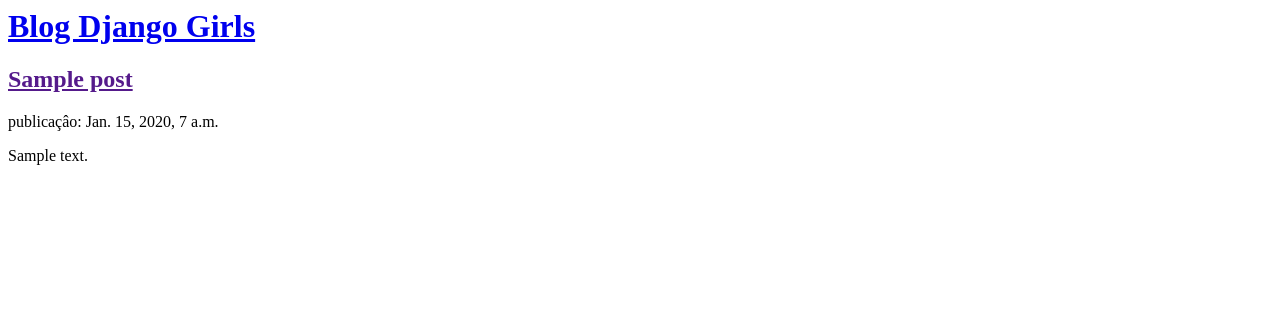
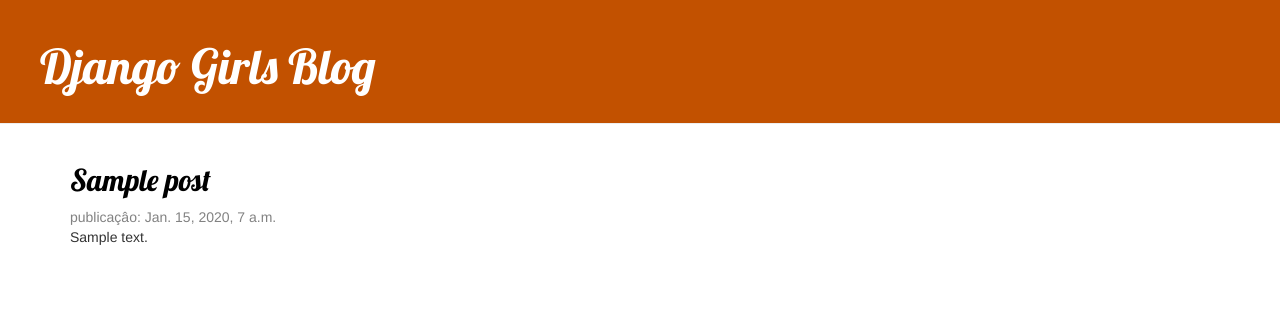
Before and after one commit to FabricioS2/my-first-blog, a Django app: page / in a window 1280 px wide. Shown: the top 316 px of the page. Run offline with Django 3.2, Linux system fonts and the light colour scheme; tables that the repository leaves empty hold one stand-in row (values such as "Sample post"); some libraries are stand-ins or nearby versions.

Commit message:
css e fim do site

```diff
--- /dev/null
+++ b/blog/static/css/blog.css
@@ -0,0 +1,50 @@
+.page-header {
+    background-color: #C25100;
+    margin-top: 0;
+    padding: 20px 20px 20px 40px;
+}
+
+.page-header h1, .page-header h1 a, .page-header h1 a:visited, .page-header h1 a:active {
+    color: #ffffff;
+    font-size: 36pt;
+    text-decoration: none;
+}
+
+.content {
+    margin-left: 40px;
+}
+
+h1, h2, h3, h4 {
+    font-family: 'Lobster', cursive;
+}
+
+.date {
+    color: #828282;
+}
+
+.save {
+    float: right;
+}
+
+
+
+.post-form textarea, .post-form input {
+
+    width: 100%;
+}
+
+.top-menu, .top-menu:hover, .top-menu:visited {
+    color: #ffffff;
+    float: right;
+    font-size: 26pt;
+    margin-right: 20px;
+}
+
+.post {
+    margin-bottom: 70px;
+    padding-left: 15px;
+}
+
+.post h2 a, .post h2 a:visited {
+    color: #000000;
+}
--- /dev/null
+++ b/blog/templates/blog/base.html
@@ -0,0 +1,25 @@
+{% load static %}
+<html>
+    <head>
+        <title>Django Girls blog</title>
+        <link rel="stylesheet" href="//maxcdn.bootstrapcdn.com/bootstrap/3.2.0/css/bootstrap.min.css">
+        <link rel="stylesheet" href="//maxcdn.bootstrapcdn.com/bootstrap/3.2.0/css/bootstrap-theme.min.css">
+        <link href='//fonts.googleapis.com/css?family=Lobster&subset=latin,latin-ext' rel='stylesheet' type='text/css'>
+        <link rel="stylesheet" href="{% static 'css/blog.css' %}">
+    </head>
+
+<body>
+    <div class="page-header">
+        <h1><a href="/">Django Girls Blog</a></h1>
+    </div>
+    <div class="content container">
+        <div class="row">
+            <div class="col-md-8">
+            {% block content %}
+            {% endblock %}
+            </div>
+        </div>
+    </div>
+</body>
+    </body>
+</html>
--- a/blog/templates/blog/post_list.html
+++ b/blog/templates/blog/post_list.html
@@ -1,27 +1,16 @@
-<html>
-    <head>
-        <title>Blog Django Girls</title>
-    </head>
-    <body>
-        <div>
-            <h1><a href="/">Blog Django Girls</a></h1>
-        </div>
 
-        <div>
+{% extends 'blog/base.html' %}
 
-        {% for post in posts %}
+{% block content %}
 
-        <div>
-            <h2><a href="">{{ post.titulo }}</a></h2>
-            <p>publicaçâo: {{ post.data_de_publicacao }} </p>
-            <p> {{post.text|linebreaksbr }} </p>
-        </div>
+{% for post in posts %}
 
-        {% endfor %}
+<div class="post">
+    <h2><a href="{% url 'post_detail' pk=post.pk %}">{{ post.titulo }}</a></h2>
+    <div class="date">publicaçâo: {{ post.data_de_publicacao }} </div>
+    <p> {{post.text|linebreaksbr }} </p>
+</div>
 
+{% endfor %}
 
-        </div>
-
-
-    </body>
-</html>
+{% endblock %}
--- a/blog/urls.py
+++ b/blog/urls.py
@@ -4,4 +4,5 @@
 
 urlpatterns = [
     path('', views.post_list, name='post_list'),
+    path('post/<int:pk>/', views.post_detail, name='post_detail'),
 ]
--- a/blog/views.py
+++ b/blog/views.py
@@ -1,9 +1,16 @@
 from django.shortcuts import render
 from .models import post
 from django.utils import timezone
+from django.shortcuts import render, get_object_or_404
+
 
 # Create your views here.
 
 def post_list(request):
     posts = post.objects.filter(data_de_publicacao__lte=timezone.now()).order_by('data_de_criacao')
     return render(request, 'blog/post_list.html', {'posts':posts})
+
+
+def post_detail(request, pk):
+    posts = get_object_or_404(post, pk=pk)
+    return render(request, 'blog/post_detail.html', {'post': posts})
```
Also changed, not shown: blog/templates/blog/post_detail.html (added, +13 -0 lines).
